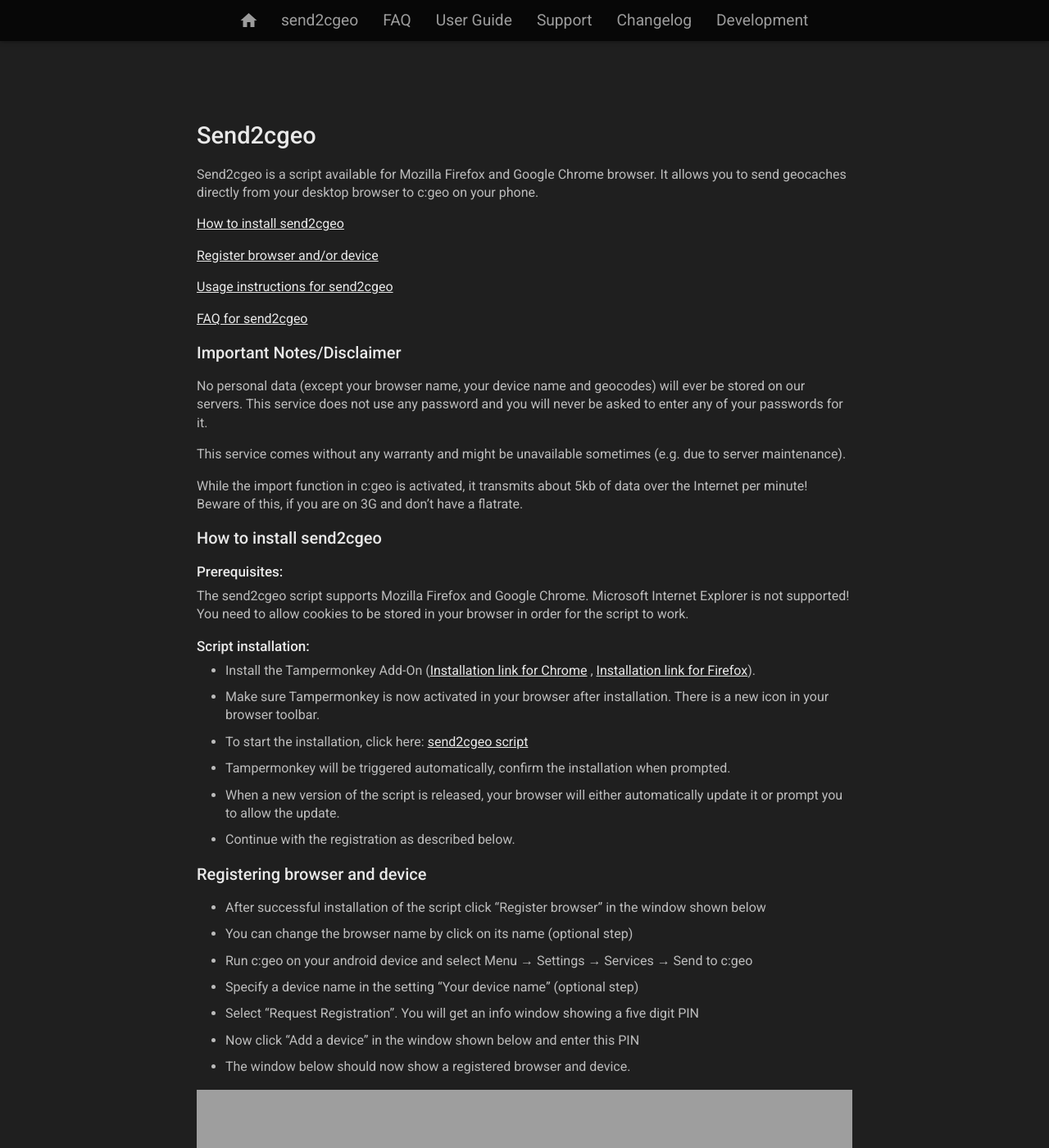
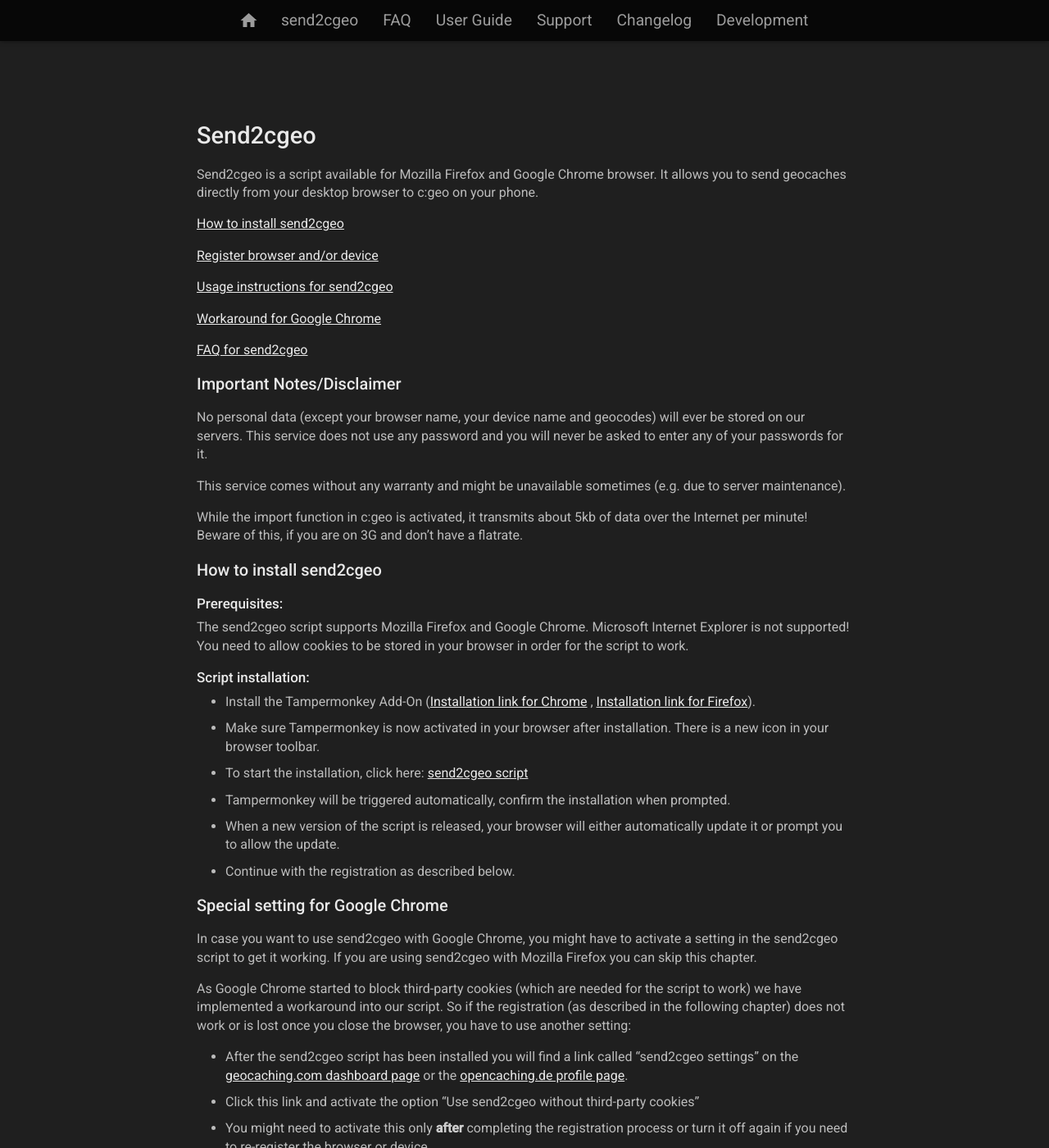
Before and after one commit to cgeo/cgeo.github.io, a Jekyll site: the page built from send2cgeo.md, in a window 1280 px wide and 1400 px high. Shown: the whole window at 82% size. Built offline with Jekyll 4.4.1, drawn with Linux system fonts in a browser that asks for light colours; nearby versions of some CDN libraries; a script that is not in the unit is left out; some of the changed text lies outside the part shown; grey boxes are pictures that could not be loaded.

Commit message:
Describe third-party setting for Chrome
Fix hyperlink

Link from FAQ to send2cgeo chrome workaround

Include link to chapter for chrome workaround

Fix link

```diff
--- a/send2cgeo.md
+++ b/send2cgeo.md
@@ -12,6 +12,8 @@
 [Register browser and/or device](#registering-browser-and-device)
 
 [Usage instructions for send2cgeo](#how-to-use-send2cgeo)
+
+[Workaround for Google Chrome](#special-setting-for-google-chrome)
 
 [FAQ for send2cgeo](/faq#send2cgeo)
 
@@ -36,6 +38,17 @@
 - Tampermonkey will be triggered automatically, confirm the installation when prompted.
 - When a new version of the script is released, your browser will either automatically update it or prompt you to allow the update.
 - Continue with the registration as described below.
+
+## Special setting for Google Chrome
+
+In case you want to use send2cgeo with Google Chrome, you might have to activate a setting in the send2cgeo script to get it working.
+If you are using send2cgeo with Mozilla Firefox you can skip this chapter.
+
+As Google Chrome started to block third-party cookies (which are needed for the script to work) we have implemented a workaround
+into our script. So if the registration (as described in the following chapter) does not work or is lost once you close the browser, you have to use another setting:
+ - After the send2cgeo script has been installed you will find a link called "send2cgeo settings" on the [geocaching.com dashboard page](https://www.geocaching.com/account/dashboard) or the [opencaching.de profile page](https://www.opencaching.de/myhome.php).
+ - Click this link and activate the option "Use send2cgeo without third-party cookies"
+ - You might need to activate this only **after** completing the registration process or turn it off again if you need to re-register the browser or device.
 
 ## Registering browser and device
 
```
Also changed, not shown: _data/faq.yml (+6 -8 lines).
